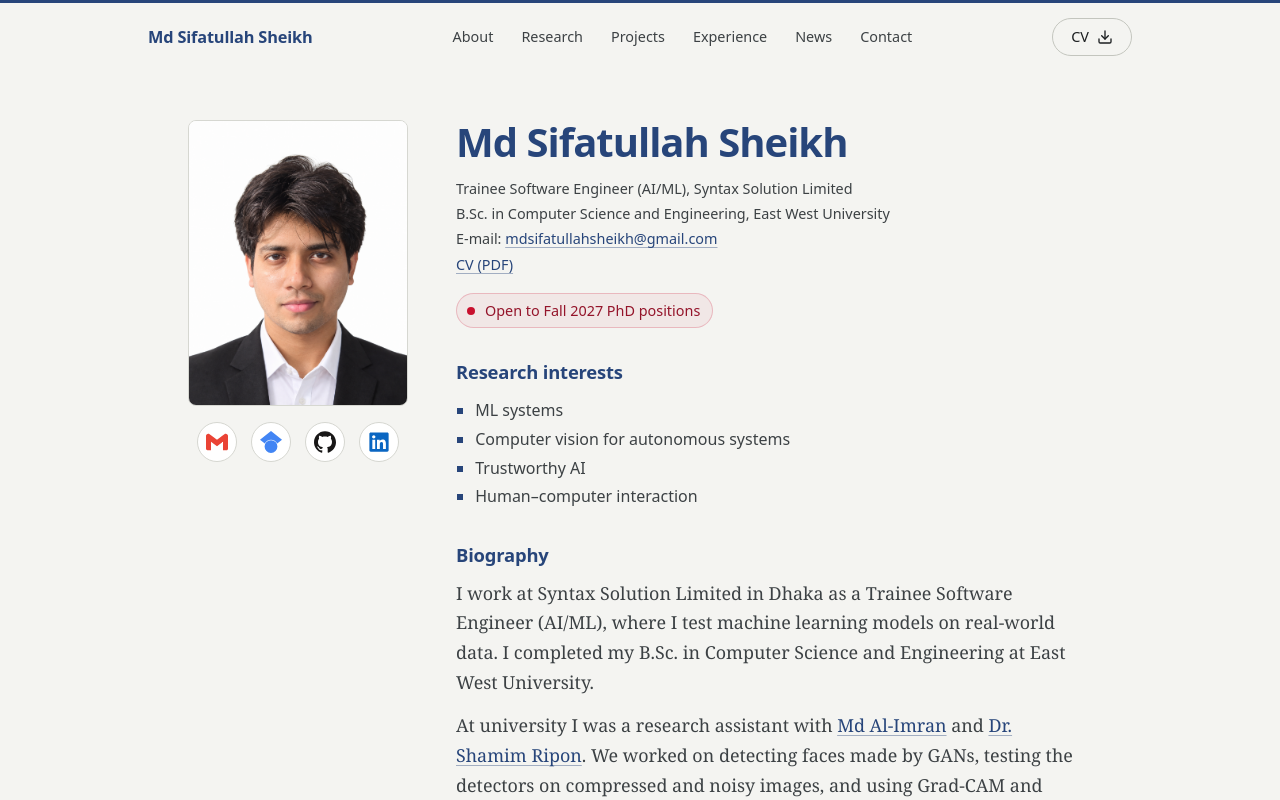
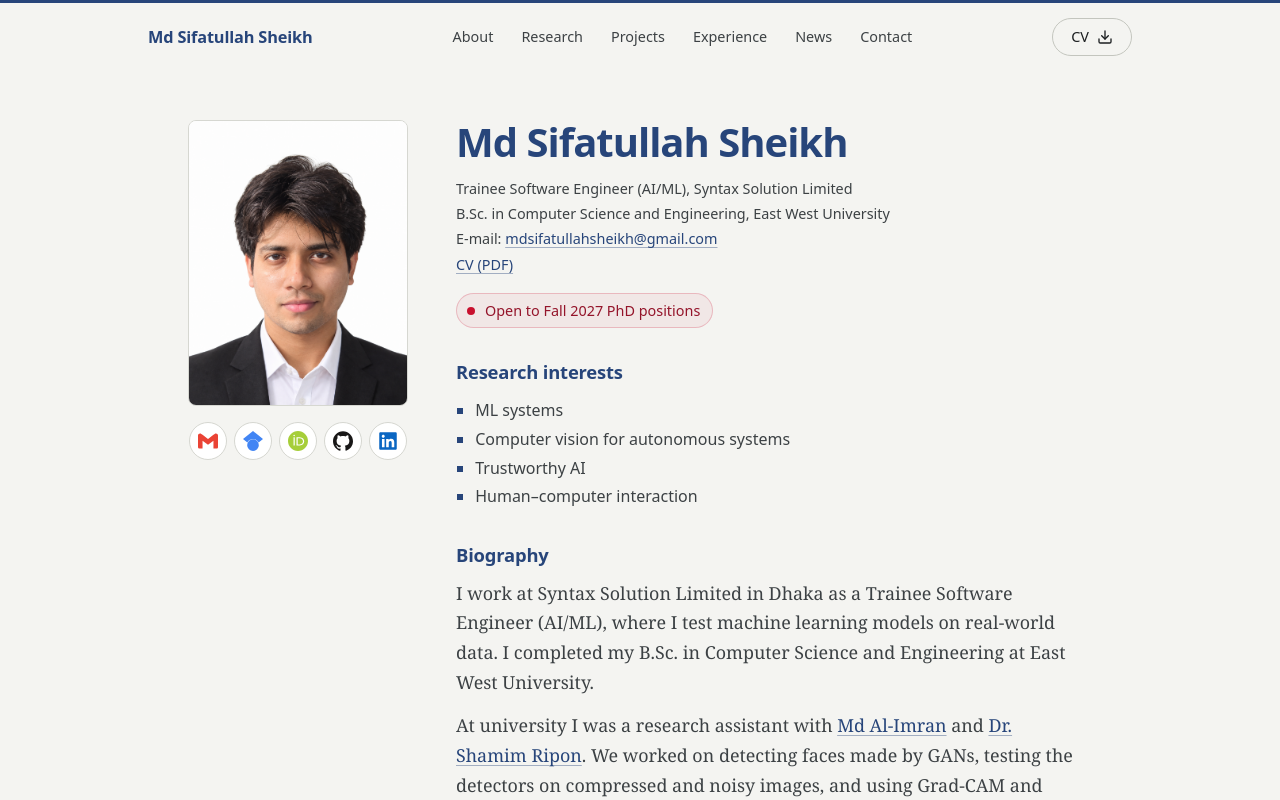
Before and after one commit to SifatSwapnil2022/myWebsite, a React (Vite) app: page / in a window 1280 px wide. Shown: the top 800 px of the page. Built offline with nearby package versions, Linux system fonts and the light colour scheme.

Commit message:
Add ORCID to site and CV

```diff
--- a/src/data/portfolioData.ts
+++ b/src/data/portfolioData.ts
@@ -577,6 +577,7 @@ export const PROFILE = {
 export const LINKS = [
   { label: "Email", href: "mailto:mdsifatullahsheikh@gmail.com", handle: "mdsifatullahsheikh@gmail.com" },
   { label: "Google Scholar", href: "https://scholar.google.com/citations?view_op=list_works&hl=en&user=7m3g1cEAAAAJ", handle: "Sifatullah Sheikh" },
+  { label: "ORCID", href: "https://orcid.org/0009-0007-2045-8245", handle: "0009-0007-2045-8245" },
   { label: "GitHub", href: "https://github.com/SifatSwapnil2022", handle: "SifatSwapnil2022" },
   { label: "LinkedIn", href: "https://www.linkedin.com/in/mdsifatullahsheikh", handle: "mdsifatullahsheikh" },
 ];
--- a/src/index.css
+++ b/src/index.css
@@ -368,10 +368,10 @@ a.sr-only:focus { position: fixed; left: 12px; top: 12px; z-index: 100; backgrou
 .ac-h, .section-head .h2 { color: var(--accent); border-left: 4px solid var(--accent); padding-left: 12px; line-height: 1.15; }
 
 /* small accent marks */
-.ac-icons { gap: 14px; }
-.ac-icons a { width: 40px; height: 40px; background: #fff; border: 1px solid var(--rule); transition: transform .15s, box-shadow .15s; }
+.ac-icons { gap: 7px; }
+.ac-icons a { width: 38px; height: 38px; background: #fff; border: 1px solid var(--rule); transition: transform .15s, box-shadow .15s; }
 .ac-icons a:hover { transform: translateY(-2px); box-shadow: 0 3px 10px rgba(0, 0, 0, .08); border-color: currentColor; }
-.ac-icons svg { width: 22px; height: 22px; }
+.ac-icons svg { width: 20px; height: 20px; }
 .stack-tags code { background: var(--accent-wash); color: var(--accent); }
 .ac-news .when { color: var(--accent); }
 .ac-interests li::marker { color: var(--accent); }
@@ -381,6 +381,7 @@ a.sr-only:focus { position: fixed; left: 12px; top: 12px; z-index: 100; backgrou
 
 /* phone: bigger tap targets */
 @media (max-width: 759px) {
+  .ac-icons { gap: 12px; }
   .ac-icons a { width: 44px; height: 44px; }
   .ac-side { padding-top: 4px; }
 }
--- a/src/pages/Home.tsx
+++ b/src/pages/Home.tsx
@@ -1,7 +1,7 @@
 import { Fragment, ReactNode } from 'react';
 import { LINKS, NEWS, PROFILE, PROJECTS, PUBLICATIONS, RESEARCH_INTERESTS, asset } from '../data/portfolioData';
 import { FaLinkedin } from 'react-icons/fa';
-import { SiGithub, SiGmail, SiGooglescholar } from 'react-icons/si';
+import { SiGithub, SiGmail, SiGooglescholar, SiOrcid } from 'react-icons/si';
 import { Project } from '../types';
 import ProjectMedia from '../components/ProjectMedia';
 import { Authors, Person } from '../components/ui';
@@ -10,6 +10,7 @@ const scholarHref = LINKS.find((l) => l.label === 'Google Scholar')!.href;
 const ICONS = [
   { label: 'Email', href: `mailto:${PROFILE.email}`, Icon: SiGmail, color: '#EA4335' },
   { label: 'Google Scholar', href: scholarHref, Icon: SiGooglescholar, color: '#4285F4' },
+  { label: 'ORCID', href: LINKS.find((l) => l.label === 'ORCID')!.href, Icon: SiOrcid, color: '#A6CE39' },
   { label: 'GitHub', href: LINKS.find((l) => l.label === 'GitHub')!.href, Icon: SiGithub, color: '#181717' },
   { label: 'LinkedIn', href: LINKS.find((l) => l.label === 'LinkedIn')!.href, Icon: FaLinkedin, color: '#0A66C2' },
 ];
```
Also changed, not shown: 1 other file (tests, documents, lock files or other folders).
